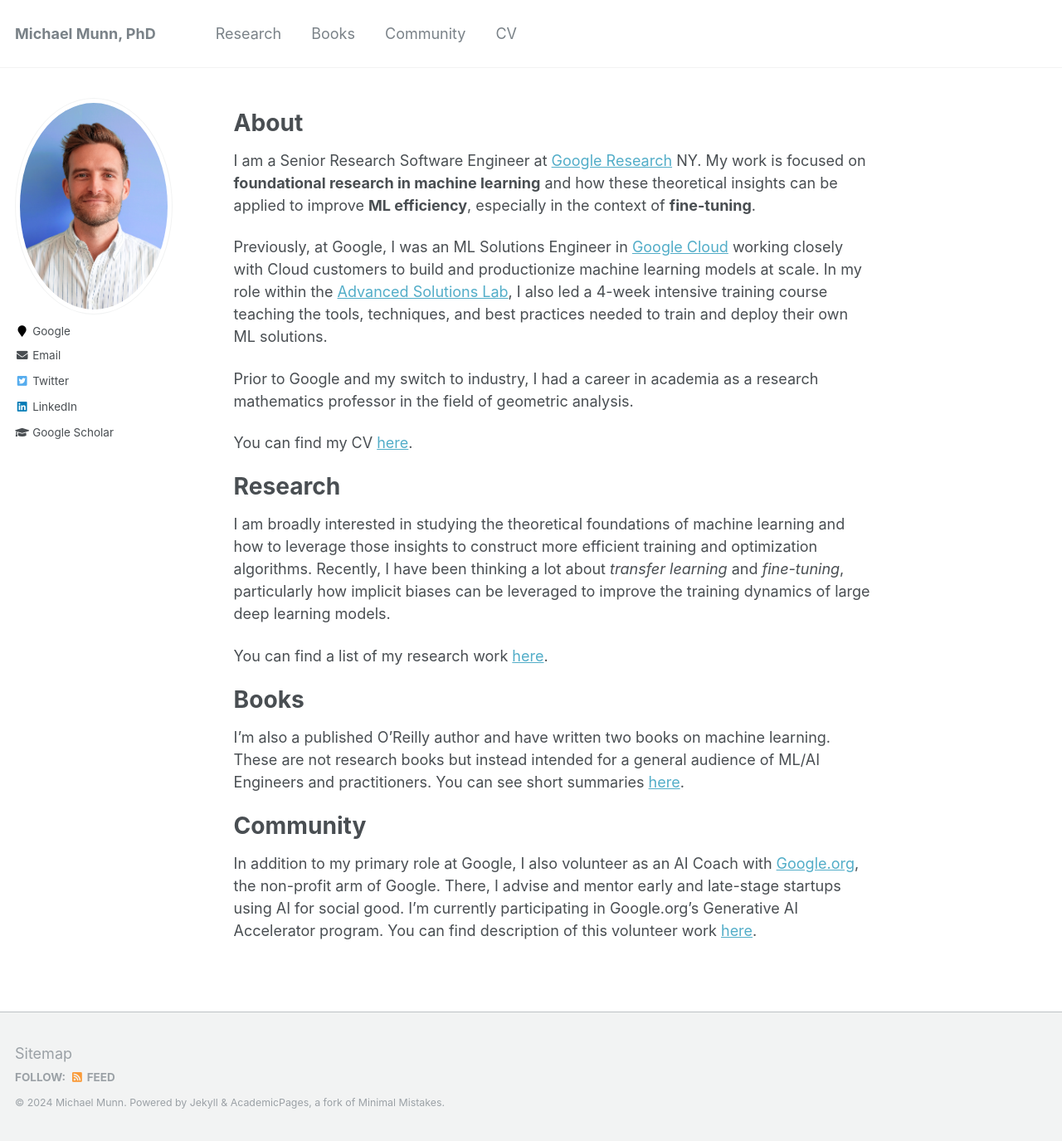
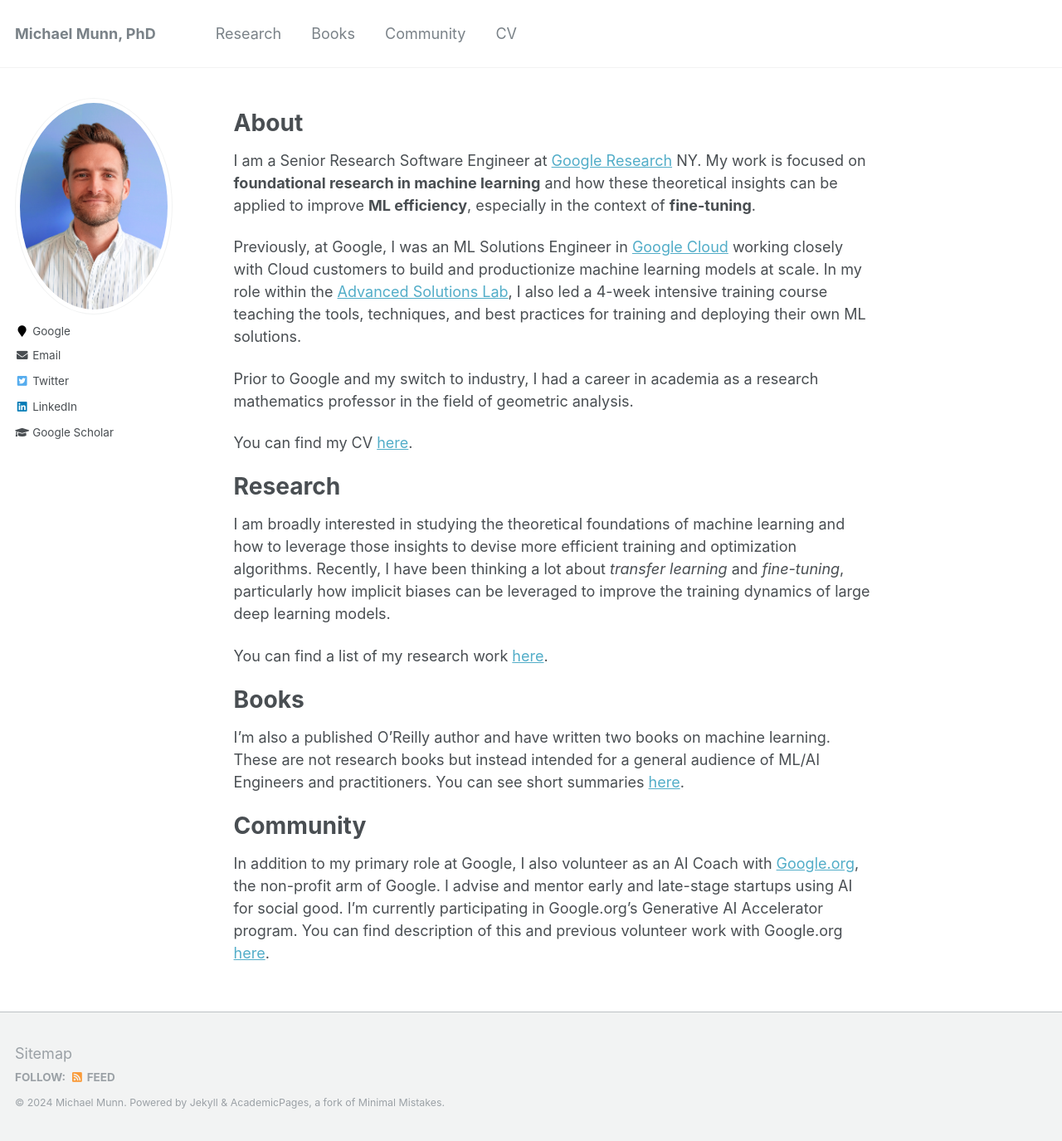
Before and after one commit to munnm/munnm.github.io, a Jekyll site: the page built from _pages/about.md, in a window 1280 px wide and 1375 px high. Shown: the whole window at 83% size. Built offline with Jekyll 4.4.1, drawn with Linux system fonts in a browser that asks for light colours.

Commit message:
resizing attempt, tidy up language

```diff
--- a/_pages/about.md
+++ b/_pages/about.md
@@ -12,7 +12,7 @@ redirect_from:
 
 I am a Senior Research Software Engineer at [Google Research](https://research.google/) NY. My work is focused on **foundational research in machine learning** and how these theoretical insights can be applied to improve **ML efficiency**, especially in the context of **fine-tuning**.
 
-Previously, at Google, I was an ML Solutions Engineer in [Google Cloud](https://cloud.google.com/?e=0) working closely with Cloud customers to build and productionize machine learning models at scale. In my role within the [Advanced Solutions Lab](https://cloud.google.com/asl), I also led a 4-week intensive training course teaching the tools, techniques, and best practices needed to train and deploy their own ML solutions.
+Previously, at Google, I was an ML Solutions Engineer in [Google Cloud](https://cloud.google.com/?e=0) working closely with Cloud customers to build and productionize machine learning models at scale. In my role within the [Advanced Solutions Lab](https://cloud.google.com/asl), I also led a 4-week intensive training course teaching the tools, techniques, and best practices for training and deploying their own ML solutions.
 
 Prior to Google and my switch to industry, I had a career in academia as a research mathematics professor in the field of geometric analysis.
 
@@ -20,7 +20,7 @@ You can find my CV [here](files/munn_resume.pdf).
 
 # Research
 
-I am broadly interested in studying the theoretical foundations of machine learning and how to leverage those insights to construct more efficient training and optimization algorithms. Recently, I have been thinking a lot about *transfer learning* and *fine-tuning*, particularly how implicit biases can be leveraged to improve the training dynamics of large deep learning models.
+I am broadly interested in studying the theoretical foundations of machine learning and how to leverage those insights to devise more efficient training and optimization algorithms. Recently, I have been thinking a lot about *transfer learning* and *fine-tuning*, particularly how implicit biases can be leveraged to improve the training dynamics of large deep learning models.
 
 You can find a list of my research work [here](https://munnm.github.io/research/).
 
@@ -30,4 +30,4 @@ I'm also a published O'Reilly author and have written two books on machine learn
 
 # Community
 
-In addition to my primary role at Google, I also volunteer as an AI Coach with [Google.org](https://www.google.org), the non-profit arm of Google. There, I advise and mentor early and late-stage startups using AI for social good. I'm currently participating in Google.org's Generative AI Accelerator program. You can find description of this volunteer work [here](https://munnm.github.io/community/).
+In addition to my primary role at Google, I also volunteer as an AI Coach with [Google.org](https://www.google.org), the non-profit arm of Google. I advise and mentor early and late-stage startups using AI for social good. I'm currently participating in Google.org's Generative AI Accelerator program. You can find description of this and previous volunteer work with Google.org [here](https://munnm.github.io/community/).
```
Also changed, not shown: _pages/books.md (+2 -2 lines), _pages/community.md (+3 -3 lines).
